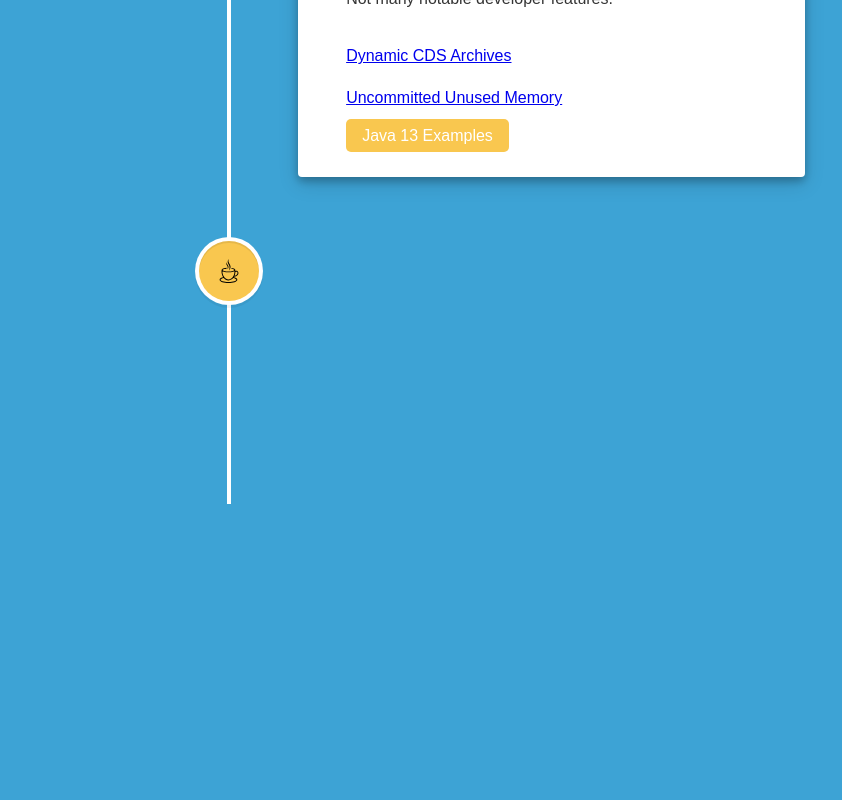
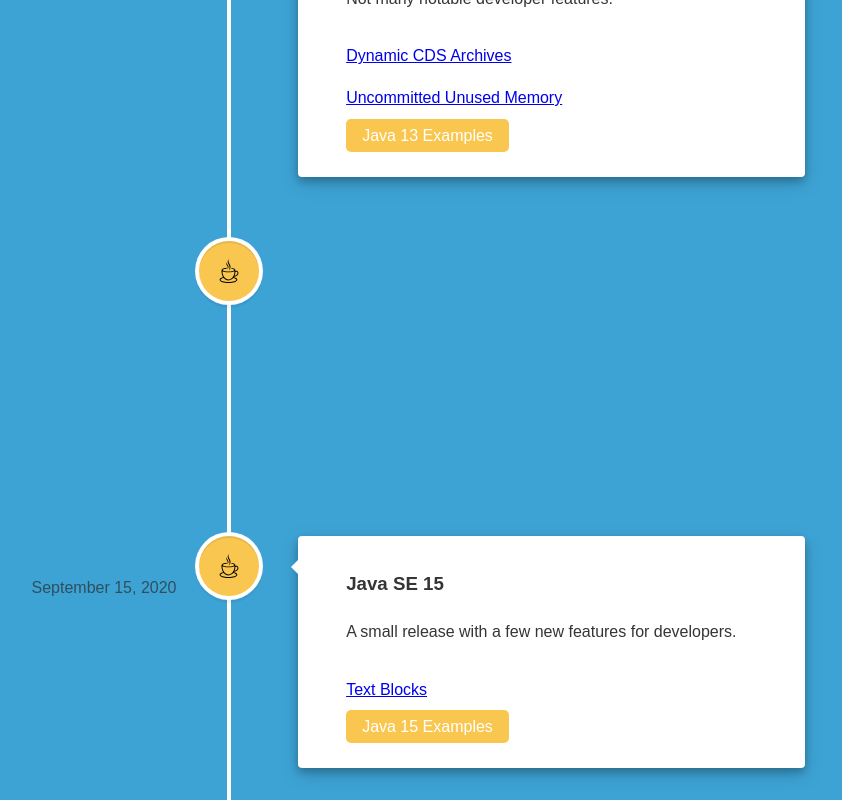
Before and after one commit to SpaghettiCodeJungle/java-version-and-feature, a React (Create React App) app: page / in a window 1280 px wide. Shown: the part 3003-3803 px from the top of the page, without its empty margins (411-1253 px from the left). Before the commit the page ends 3507 px from the top, so only its background shows below. Built offline with nearby package versions, Linux system fonts and the light colour scheme.

Commit message:
Updated Java 15 data

```diff
--- a/src/data/timelineElements.js
+++ b/src/data/timelineElements.js
@@ -120,24 +120,24 @@
         website: "https://github.com/SpaghettiCodeJungle/lists/java-14",
         releaseDate: "March 17, 2020",
         icon: "standard",
-      }, /*
+      },
       {
         id: 8,
         name: "Java SE 15",
         extra: "",
         description:
-          "A huge release with many new features",
+          "A small release with a few new features for developers.",
         features: [
             {
-              featureName: "",
-                website: ""
+              featureName: "Text Blocks",
+                website: "https://spaghetticodejungle.com/java-15-text-blocks/"
 
             }],
         buttonText: "Java 15 Examples",
-        website: "https://github.com/SpaghettiCodeJungle",
+        website: "https://github.com/SpaghettiCodeJungle/lists/java-15",
         releaseDate: "September 15, 2020",
         icon: "standard",
-      },
+      }, /*
       {
         id: 9,
         name: "Java SE 16",
```
